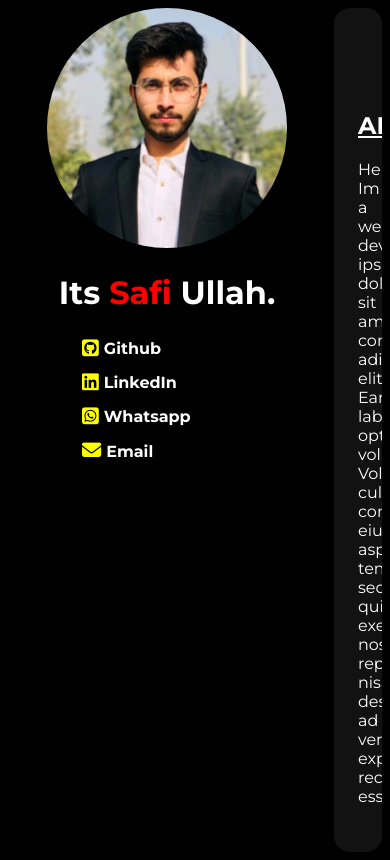
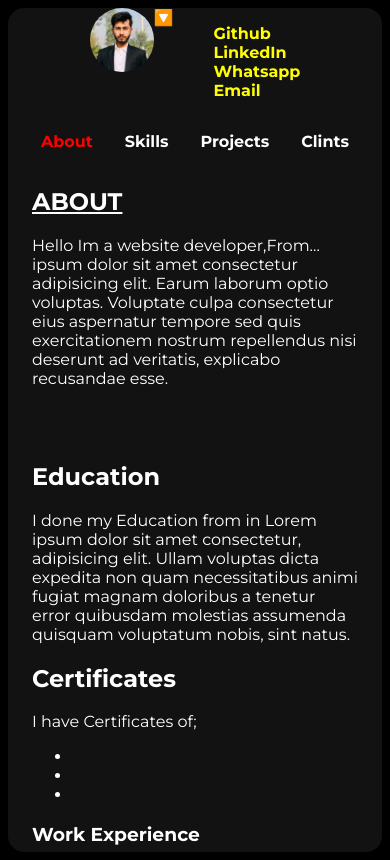
Before and after one commit to Safiullah55555/HTML-Portfolio, a plain HTML site: page index.html in a window 390 px wide. Drawn offline with Linux system fonts and the light colour scheme.

Commit message:
responsiveness added

```diff
--- a/app.js
+++ b/app.js
@@ -9,3 +9,22 @@ document.addEventListener('DOMContentLoaded', function() {
             }
         });
     });
+
+    // dropdown handle
+
+    function toggleDropdown(){
+        const dropdownMenu=document.getElementById("dropdownMenu")
+        dropdownMenu.style.display=dropdownMenu.style.display=="block"?"none":"block";
+    }
+
+    window.onclick=function(event){
+        if(!event.target.matches(".icon")){
+            const dropdowns=document.getElementsByClassName("dropdown-content")
+            for (let i=0; i<dropdowns.length;i++){
+                const openDropdown=dropdowns[i]
+                if(openDropdown.style.display=="block"){
+                    openDropdown.style.display="none"
+                }
+            }
+        }
+    }
--- a/index.html
+++ b/index.html
@@ -28,6 +28,17 @@
                         <nav class="sticky-nav">
                                 <div class="nav-icons">
                                            <!-- some logo here  -->
+                                        <img src="./assets/safi.jpeg" alt="safi" class="icons"  style="height: 4rem; width: 4rem; border-radius: 50%;">
+
+                                        <span class="icon" style="cursor:default;" onclick="toggleDropdown()">🔽</span>
+                                        <div id="dropdownMenu" class="dropdown-content">
+                                                <ol>
+                                                        <li><a href="https://github.com/Safiullah55555">Github</a></li>
+                                                        <li><a href="https://www.linkedin.com/in/safi-ullah-563173327/">LinkedIn</a></li>
+                                                        <li><a href="https://web.whatsapp.com/">Whatsapp</a></li>
+                                                        <li><a href="mailto:safiullahsu2005@gmail.com?subject=Hello Safi&body=I%20would%20like%20to%20discuss...">Email</a></li>
+                                                </ol>
+                                        </div>
                                 </div>
                                 <div class="sticky-nav-options">
                                         <a href="#" class="active">About</a>
--- a/style.css
+++ b/style.css
@@ -89,6 +89,7 @@ a{
         top: 0;
         background-color: #121212;
         display: flex;
+        flex-wrap: wrap;
         justify-content: space-between;
         align-items: center;
         padding: 1rem 1rem;
@@ -121,9 +122,35 @@ a{
 }
 
 @media(max-width:1000px){
-        .hide{
+        .sidebar{
+                display: none;
+
+        }
+        .sticky-nav{
+                justify-content: center;
+                padding: 0%;
+        }
+
+
+}
+@media(min-width:1000px){
+        .icons,.dropdown-content,#dropdownMenu, .icon{
                 display: none;
         }
+
+}
+.dropdown-content ol{
+        list-style-type: none;
+}
+.dropdown-content ol li a{
+        color: yellow;
+}
+.dropdown-content ol li :hover{
+        color: green;
+
+}
+.nav-icons{
+        display: flex;
 }
 
 .card{
```
